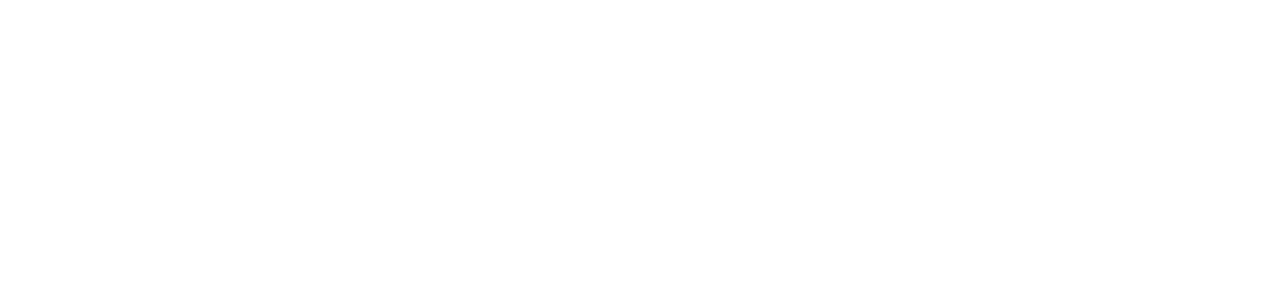
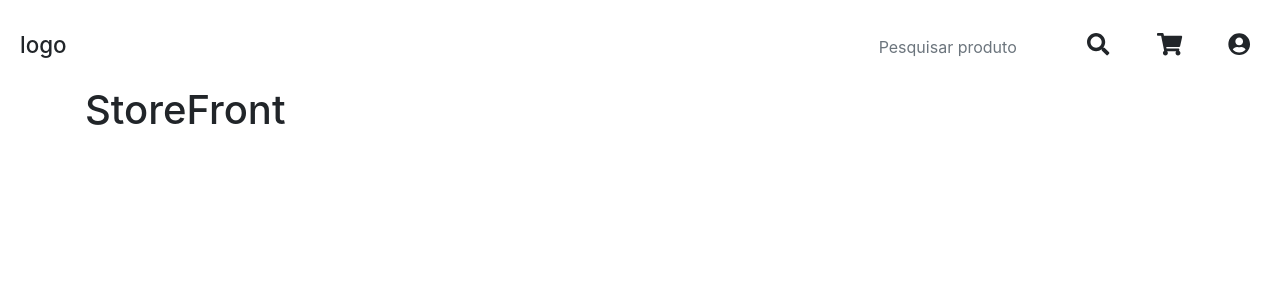
Before and after one commit to brandaoplaster/gameon-web, a Next.js app: page /Storefront in a window 1280 px wide. Shown: the top 300 px of the page. Built offline with nearby package versions, Linux system fonts and the light colour scheme.

Commit message:
chore: [WIP] create component basic

```diff
--- a/package.json
+++ b/package.json
@@ -8,6 +8,10 @@
     "start": "next start"
   },
   "dependencies": {
+    "@fortawesome/fontawesome-svg-core": "^1.2.32",
+    "@fortawesome/free-brands-svg-icons": "^5.15.1",
+    "@fortawesome/free-solid-svg-icons": "^5.15.1",
+    "@fortawesome/react-fontawesome": "^0.1.13",
     "bootstrap": "^4.5.3",
     "next": "10.0.3",
     "react": "17.0.1",
--- /dev/null
+++ b/src/components/shared/Header/StorefrontHeader/index.tsx
@@ -0,0 +1,59 @@
+import React from 'react';
+import { Row, Col, InputGroup, FormControl } from 'react-bootstrap';
+import { FontAwesomeIcon } from '@fortawesome/react-fontawesome';
+import {
+  faSearch,
+  faShoppingCart,
+  faUserCircle,
+} from '@fortawesome/free-solid-svg-icons';
+import styles from '../../../../styles/Header.module.css';
+
+const StorefrontHeader: React.FC = () => {
+  return (
+    <Row className={styles.background}>
+      <Col md={8} className="mt-2">
+        logo
+      </Col>
+
+      <Col md={4} className="mt-2 text-center">
+        <Row>
+          <Col md={6} className="mb-4 mb-md-0">
+            <InputGroup>
+              <FormControl
+                placeholder="Pesquisar produto"
+                className={styles.input}
+              />
+            </InputGroup>
+          </Col>
+
+          <Col md={6} xs={4}>
+            <Row>
+              <Col md={4} xs={4}>
+                <FontAwesomeIcon
+                  icon={faSearch}
+                  color="var(--color-gray-light)"
+                />
+              </Col>
+
+              <Col md={4} xs={4}>
+                <FontAwesomeIcon
+                  icon={faShoppingCart}
+                  color="var(--color-gray-light)"
+                />
+              </Col>
+
+              <Col md={4} xs={4}>
+                <FontAwesomeIcon
+                  icon={faUserCircle}
+                  color="var(--color-gray-light)"
+                />
+              </Col>
+            </Row>
+          </Col>
+        </Row>
+      </Col>
+    </Row>
+  );
+};
+
+export default StorefrontHeader;
--- a/src/components/shared/MainComponent/index.tsx
+++ b/src/components/shared/MainComponent/index.tsx
@@ -1,8 +1,13 @@
 import React from 'react';
+import Header from '../Header/StorefrontHeader';
 
 const MainComponent: React.FC = ({ children }) => {
   return (
-    <div className="d-flex flex-column sticky-footer-wrapper">{children}</div>
+    <div className="d-flex flex-column sticky-footer-wrapper">
+      <Header />
+
+      <div className="container flex-fill">{children}</div>
+    </div>
   );
 };
 
--- a/src/pages/Storefront/index.tsx
+++ b/src/pages/Storefront/index.tsx
@@ -1,7 +1,12 @@
 import React from 'react';
+import MainComponent from '../../components/shared/MainComponent';
 
 const Storefront: React.FC = () => {
-  return <></>;
+  return (
+    <MainComponent>
+      <h1>StoreFront</h1>
+    </MainComponent>
+  );
 };
 
 export default Storefront;
--- /dev/null
+++ b/src/styles/Header.module.css
@@ -0,0 +1,11 @@
+.background {
+  background-color: var(--color-primary);
+  padding: 20px;
+  font-size: 1.4rem;
+  font-weight: 500;
+}
+
+.input, .input:focus {
+  background-color: var(--color-background);
+  border: none;
+}
--- a/tsconfig.json
+++ b/tsconfig.json
@@ -19,6 +19,7 @@
     "jsx": "preserve"
   },
   "include": [
+    "src",
     "next-env.d.ts",
     "**/*.ts",
     "**/*.tsx"
```
Also changed, not shown: src/components/shared/Logo/index.tsx (added, +15 -0 lines), .eslintrc.json, public/assets/logo.png (added), 1 other file (tests, documents, lock files or other folders).
